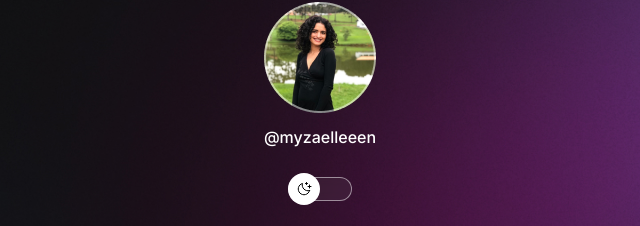
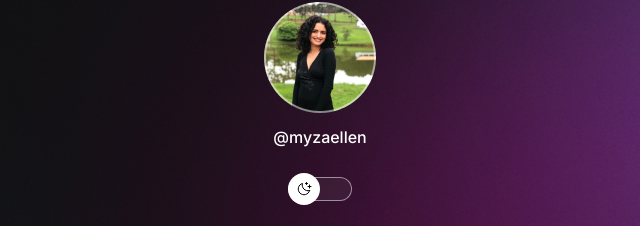
Before and after one commit to ayhamyza/devLinks, a plain HTML site: page index.html in a window 1280 px wide. Shown: the part 78-304 px from the top of the page, 320-960 px from the left. Drawn offline with nearby package versions, Linux system fonts and the light colour scheme.

Commit message:
alteracao nome

```diff
--- a/index.html
+++ b/index.html
@@ -21,7 +21,7 @@
           src="./image/avatar.png"
           alt="Foto de perfil."
         />
-        <p>@myzaelleeen</p>
+        <p>@myzaellen</p>
       </div>
 
       <div id="switch" onclick="toggleMode()">
```
